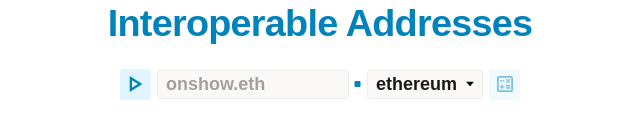
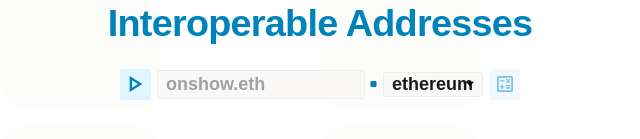
Before and after one commit to wentelteefje/ensip-25-verification, a React (Vite) app: page / in a window 1280 px wide. Shown: the part 363-502 px from the top of the page, without its empty margins (320-960 px from the left). Built offline with nearby package versions, Linux system fonts and the light colour scheme.

Commit message:
Enhance InteropAddress component with synchronized ENS name and network cycling
- Updated play/pause functionality to cycle through ENS names and networks in sync.
- Added chain pill animation for network changes during autoplay.
- Introduced a background pattern for improved visual aesthetics.

```diff
--- a/src/InteropAddress.tsx
+++ b/src/InteropAddress.tsx
@@ -1,8 +1,9 @@
 /**
  * InteropAddress — ERC-7930/7828 ENS resolution demo.
- * - Play/pause cycles through vitalik.eth → nick.eth → validator.eth → jamesbeck.eth
+ * - Play/pause cycles ENS names (vitalik.eth → nick.eth → validator.eth → jamesbeck.eth)
+ *   and networks (Ethereum → Arbitrum → Base → Optimism → Polygon) in sync.
  * - Scroll-in-view orchestrated enter animation (header → input → output)
- * - Play/pause uses Material Symbols play_arrow and pause
+ * - Chain pill animates (opacity/y) when network changes during autoplay.
  */
 import { useState, useCallback, useRef, useEffect } from "react";
 import { motion, AnimatePresence, type Variants } from "motion/react";
@@ -215,6 +216,7 @@
   const cycleIntervalRef = useRef<ReturnType<typeof setInterval> | undefined>(
     undefined
   );
+  const chainCycleRef = useRef(0);
   const typeTimeoutRef = useRef<ReturnType<typeof setTimeout> | undefined>(
     undefined
   );
@@ -303,19 +305,22 @@
     setIsPlaying((prev) => !prev);
   }, []);
 
-  // Handle play/pause cycling — type in each name character by character
+  // Handle play/pause cycling — type each name and advance network in sync
   useEffect(() => {
     if (isPlaying) {
+      chainCycleRef.current = 0;
+      setChain(CHAINS[0]);
       const currentName = CYCLE_EXAMPLES[cycleIndex];
       typeInName(currentName);
 
       cycleIntervalRef.current = setInterval(() => {
         setCycleIndex((prev) => {
           const nextIndex = (prev + 1) % CYCLE_EXAMPLES.length;
-          const nextName = CYCLE_EXAMPLES[nextIndex];
-          typeInName(nextName);
+          typeInName(CYCLE_EXAMPLES[nextIndex]);
           return nextIndex;
         });
+        chainCycleRef.current = (chainCycleRef.current + 1) % CHAINS.length;
+        setChain(CHAINS[chainCycleRef.current]);
       }, 3500);
     } else {
       clearInterval(cycleIntervalRef.current);
@@ -356,7 +361,62 @@
   }, [state.status, state.status === "resolved" ? state.address : undefined, interopName, chain.caipId]);
 
   return (
-    <div className="w-full min-h-screen bg-[var(--color-quartz-0)] antialiased flex items-center justify-center  ">
+    <div className="w-full min-h-screen bg-[var(--color-quartz-0)] antialiased flex items-center justify-center relative overflow-hidden">
+      {/* Background pattern */}
+      <div className="absolute inset-0 flex items-center justify-center opacity-[0.4]">
+        <svg width="320" height="200" viewBox="0 0 320 200" fill="none" xmlns="http://www.w3.org/2000/svg" className="w-full h-full" preserveAspectRatio="xMidYMid slice">
+          <defs>
+            <pattern id="grid-pattern" x="0" y="0" width="320" height="200" patternUnits="userSpaceOnUse">
+              <g clipPath="url(#clip0_33_2)">
+                <path d="M2 6C2 2.68629 4.68629 0 8 0H32C35.3137 0 38 2.68629 38 6V34C38 37.3137 35.3137 40 32 40H8C4.68629 40 2 37.3137 2 34V6Z" fill="white"/>
+                <path d="M46 38C42.6863 38 40 35.3137 40 32V8C40 4.68629 42.6863 2 46 2H74C77.3137 2 80 4.68629 80 8V32C80 35.3137 77.3137 38 74 38H46Z" fill="#FAF9F7"/>
+                <path d="M82 6C82 2.68629 84.6863 0 88 0H112C115.314 0 118 2.68629 118 6V34C118 37.3137 115.314 40 112 40H88C84.6863 40 82 37.3137 82 34V6Z" fill="white"/>
+                <path d="M126 38C122.686 38 120 35.3137 120 32V8C120 4.68629 122.686 2 126 2H154C157.314 2 160 4.68629 160 8V32C160 35.3137 157.314 38 154 38H126Z" fill="#FAF9F7"/>
+                <path d="M162 6C162 2.68629 164.686 0 168 0H192C195.314 0 198 2.68629 198 6V34C198 37.3137 195.314 40 192 40H168C164.686 40 162 37.3137 162 34V6Z" fill="white"/>
+                <path d="M206 38C202.686 38 200 35.3137 200 32V8C200 4.68629 202.686 2 206 2H234C237.314 2 240 4.68629 240 8V32C240 35.3137 237.314 38 234 38H206Z" fill="#FAF9F7"/>
+                <path d="M242 6C242 2.68629 244.686 0 248 0H272C275.314 0 278 2.68629 278 6V34C278 37.3137 275.314 40 272 40H248C244.686 40 242 37.3137 242 34V6Z" fill="white"/>
+                <path d="M282 6C282 2.68629 284.686 0 288 0H312C315.314 0 318 2.68629 318 6V34C318 37.3137 315.314 40 312 40H288C284.686 40 282 37.3137 282 34V6Z" fill="white"/>
+                <path d="M6 78C2.68629 78 0 75.3137 0 72L0 48C0 44.6863 2.68629 42 6 42H34C37.3137 42 40 44.6863 40 48V72C40 75.3137 37.3137 78 34 78H6Z" fill="#FAF9F7"/>
+                <path d="M42 46C42 42.6863 44.6863 40 48 40H72C75.3137 40 78 42.6863 78 46V74C78 77.3137 75.3137 80 72 80H48C44.6863 80 42 77.3137 42 74V46Z" fill="white"/>
+                <path d="M82 46C82 42.6863 84.6863 40 88 40H112C115.314 40 118 42.6863 118 46V74C118 77.3137 115.314 80 112 80H88C84.6863 80 82 77.3137 82 74V46Z" fill="white"/>
+                <path d="M126 78C122.686 78 120 75.3137 120 72V48C120 44.6863 122.686 42 126 42H154C157.314 42 160 44.6863 160 48V72C160 75.3137 157.314 78 154 78H126Z" fill="#FAF9F7"/>
+                <path d="M162 46C162 42.6863 164.686 40 168 40H192C195.314 40 198 42.6863 198 46V74C198 77.3137 195.314 80 192 80H168C164.686 80 162 77.3137 162 74V46Z" fill="white"/>
+                <path d="M202 46C202 42.6863 204.686 40 208 40H232C235.314 40 238 42.6863 238 46V74C238 77.3137 235.314 80 232 80H208C204.686 80 202 77.3137 202 74V46Z" fill="white"/>
+                <path d="M246 78C242.686 78 240 75.3137 240 72V48C240 44.6863 242.686 42 246 42H274C277.314 42 280 44.6863 280 48V72C280 75.3137 277.314 78 274 78H246Z" fill="#FAF9F7"/>
+                <path d="M282 46C282 42.6863 284.686 40 288 40H312C315.314 40 318 42.6863 318 46V74C318 77.3137 315.314 80 312 80H288C284.686 80 282 77.3137 282 74V46Z" fill="white"/>
+                <path d="M6 118C2.68629 118 0 115.314 0 112L0 88C0 84.6863 2.68629 82 6 82H34C37.3137 82 40 84.6863 40 88V112C40 115.314 37.3137 118 34 118H6Z" fill="#FAF9F7"/>
+                <path d="M42 86C42 82.6863 44.6863 80 48 80H72C75.3137 80 78 82.6863 78 86V114C78 117.314 75.3137 120 72 120H48C44.6863 120 42 117.314 42 114V86Z" fill="white"/>
+                <path d="M86 118C82.6863 118 80 115.314 80 112V88C80 84.6863 82.6863 82 86 82H114C117.314 82 120 84.6863 120 88V112C120 115.314 117.314 118 114 118H86Z" fill="#FAF9F7"/>
+                <path d="M122 86C122 82.6863 124.686 80 128 80H152C155.314 80 158 82.6863 158 86V114C158 117.314 155.314 120 152 120H128C124.686 120 122 117.314 122 114V86Z" fill="white"/>
+                <path d="M166 118C162.686 118 160 115.314 160 112V88C160 84.6863 162.686 82 166 82H194C197.314 82 200 84.6863 200 88V112C200 115.314 197.314 118 194 118H166Z" fill="#FAF9F7"/>
+                <path d="M202 86C202 82.6863 204.686 80 208 80H232C235.314 80 238 82.6863 238 86V114C238 117.314 235.314 120 232 120H208C204.686 120 202 117.314 202 114V86Z" fill="white"/>
+                <path d="M246 118C242.686 118 240 115.314 240 112V88C240 84.6863 242.686 82 246 82H274C277.314 82 280 84.6863 280 88V112C280 115.314 277.314 118 274 118H246Z" fill="#FAF9F7"/>
+                <path d="M282 86C282 82.6863 284.686 80 288 80H312C315.314 80 318 82.6863 318 86V114C318 117.314 315.314 120 312 120H288C284.686 120 282 117.314 282 114V86Z" fill="white"/>
+                <path d="M2 126C2 122.686 4.68629 120 8 120H32C35.3137 120 38 122.686 38 126V154C38 157.314 35.3137 160 32 160H8C4.68629 160 2 157.314 2 154V126Z" fill="white"/>
+                <path d="M42 126C42 122.686 44.6863 120 48 120H72C75.3137 120 78 122.686 78 126V154C78 157.314 75.3137 160 72 160H48C44.6863 160 42 157.314 42 154V126Z" fill="white"/>
+                <path d="M86 158C82.6863 158 80 155.314 80 152V128C80 124.686 82.6863 122 86 122H114C117.314 122 120 124.686 120 128V152C120 155.314 117.314 158 114 158H86Z" fill="#FAF9F7"/>
+                <path d="M2 166C2 162.686 4.68629 160 8 160H32C35.3137 160 38 162.686 38 166V194C38 197.314 35.3137 200 32 200H8C4.68629 200 2 197.314 2 194V166Z" fill="white"/>
+                <path d="M202 126C202 122.686 204.686 120 208 120H232C235.314 120 238 122.686 238 126V154C238 157.314 235.314 160 232 160H208C204.686 160 202 157.314 202 154V126Z" fill="white"/>
+                <path d="M122 126C122 122.686 124.686 120 128 120H152C155.314 120 158 122.686 158 126V154C158 157.314 155.314 160 152 160H128C124.686 160 122 157.314 122 154V126Z" fill="white"/>
+                <path d="M242 126C242 122.686 244.686 120 248 120H272C275.314 120 278 122.686 278 126V154C278 157.314 275.314 160 272 160H248C244.686 160 242 157.314 242 154V126Z" fill="white"/>
+                <path d="M166 158C162.686 158 160 155.314 160 152V128C160 124.686 162.686 122 166 122H194C197.314 122 200 124.686 200 128V152C200 155.314 197.314 158 194 158H166Z" fill="#FAF9F7"/>
+                <path d="M162 166C162 162.686 164.686 160 168 160H192C195.314 160 198 162.686 198 166V194C198 197.314 195.314 200 192 200H168C164.686 200 162 197.314 162 194V166Z" fill="white"/>
+                <path d="M242 166C242 162.686 244.686 160 248 160H272C275.314 160 278 162.686 278 166V194C278 197.314 275.314 200 272 200H248C244.686 160 242 197.314 242 194V166Z" fill="white"/>
+                <path d="M122 166C122 162.686 124.686 160 128 160H152C155.314 160 158 162.686 158 166V194C158 197.314 155.314 200 152 200H128C124.686 160 122 197.314 122 194V166Z" fill="white"/>
+                <path d="M206 198C202.686 198 200 195.314 200 192V168C200 164.686 202.686 162 206 162H234C237.314 162 240 164.686 240 168V192C240 195.314 237.314 198 234 198H206Z" fill="#FAF9F7"/>
+                <path d="M286 158C282.686 158 280 155.314 280 152V128C280 124.686 282.686 122 286 122H314C317.314 122 320 124.686 320 128V152C320 155.314 317.314 158 314 158H286Z" fill="#FAF9F7"/>
+                <path d="M46 198C42.6863 198 40 195.314 40 192V168C40 164.686 42.6863 162 46 162H74C77.3137 162 80 164.686 80 168V192C80 195.314 77.3137 198 74 198H46Z" fill="#FAF9F7"/>
+                <path d="M82 166C82 162.686 84.6863 160 88 160H112C115.314 160 118 162.686 118 166V194C118 197.314 115.314 200 112 200H88C84.6863 200 82 197.314 82 194V166Z" fill="white"/>
+                <path d="M286 198C282.686 198 280 195.314 280 192V168C280 164.686 282.686 162 286 162H314C317.314 162 320 164.686 320 168V192C320 195.314 317.314 198 314 198H286Z" fill="#FAF9F7"/>
+              </g>
+              <clipPath id="clip0_33_2">
+                <rect width="320" height="200" fill="white"/>
+              </clipPath>
+            </pattern>
+          </defs>
+          <rect width="100%" height="100%" fill="url(#grid-pattern)"/>
+        </svg>
+      </div>
       <motion.div
         className="w-full max-w-[600px] mx-auto px-4"
         variants={scrollEnterVariants}
@@ -444,15 +504,32 @@
               </div>
             </div >
 
-            {/* Chain select pill */}
-            < div className="relative bg-[var(--color-quartz-50)] border border-[var(--color-quartz-100)] rounded-[3px] px-2 h-full flex items-center gap-[7.6px] flex-shrink-0" >
+            {/* Chain select pill — animates when chain changes during autoplay */}
+            <div className="relative bg-[var(--color-quartz-50)] border border-[var(--color-quartz-100)] rounded-[3px] px-2 h-full flex items-center gap-[7.6px] flex-shrink-0 min-w-[100px]">
+              <div className="relative flex items-center pr-4 flex-1 min-h-[23px]">
+                <AnimatePresence mode="wait" initial={false}>
+                  <motion.span
+                    key={chain.shortName}
+                    initial={{ opacity: 0, y: 4 }}
+                    animate={{ opacity: 1, y: 0 }}
+                    exit={{ opacity: 0, y: -4 }}
+                    transition={{ duration: 0.2, ease: EASE_OUT_QUINT }}
+                    className="absolute text-[16px] sm:text-[18px] font-bold text-[var(--color-quartz-900)]"
+                    style={{ fontFamily: 'ABC Monument Grotesk, sans-serif', fontFeatureSettings: "'ss01'" }}
+                  >
+                    {chain.shortName}
+                  </motion.span>
+                </AnimatePresence>
+              </div>
               <select
                 value={chain.shortName}
-                onChange={(e) =>
-                  setChain(CHAINS.find((c) => c.shortName === e.target.value)!)
-                }
-                className="bg-transparent text-[16px] sm:text-[18px] font-bold text-[var(--color-quartz-900)] outline-none cursor-pointer appearance-none pr-4"
+                onChange={(e) => {
+                  setIsPlaying(false);
+                  setChain(CHAINS.find((c) => c.shortName === e.target.value)!);
+                }}
+                className="absolute inset-0 w-full opacity-0 cursor-pointer appearance-none"
                 style={{ fontFamily: 'ABC Monument Grotesk, sans-serif', fontFeatureSettings: "'ss01'" }}
+                aria-label="Select network"
               >
                 {CHAINS.map((c) => (
                   <option key={c.chainId} value={c.shortName}>
@@ -463,7 +540,7 @@
               <svg className="absolute right-2 top-1/2 pointer-events-none" style={{ width: '8px', height: '5px', transform: 'translateY(-50%)', fill: 'currentColor' }} viewBox="0 0 8 5">
                 <path d="M4 5L0 0h8L4 5z" />
               </svg>
-            </div >
+            </div>
 
             {/* Calculate button */}
             < motion.button
```
